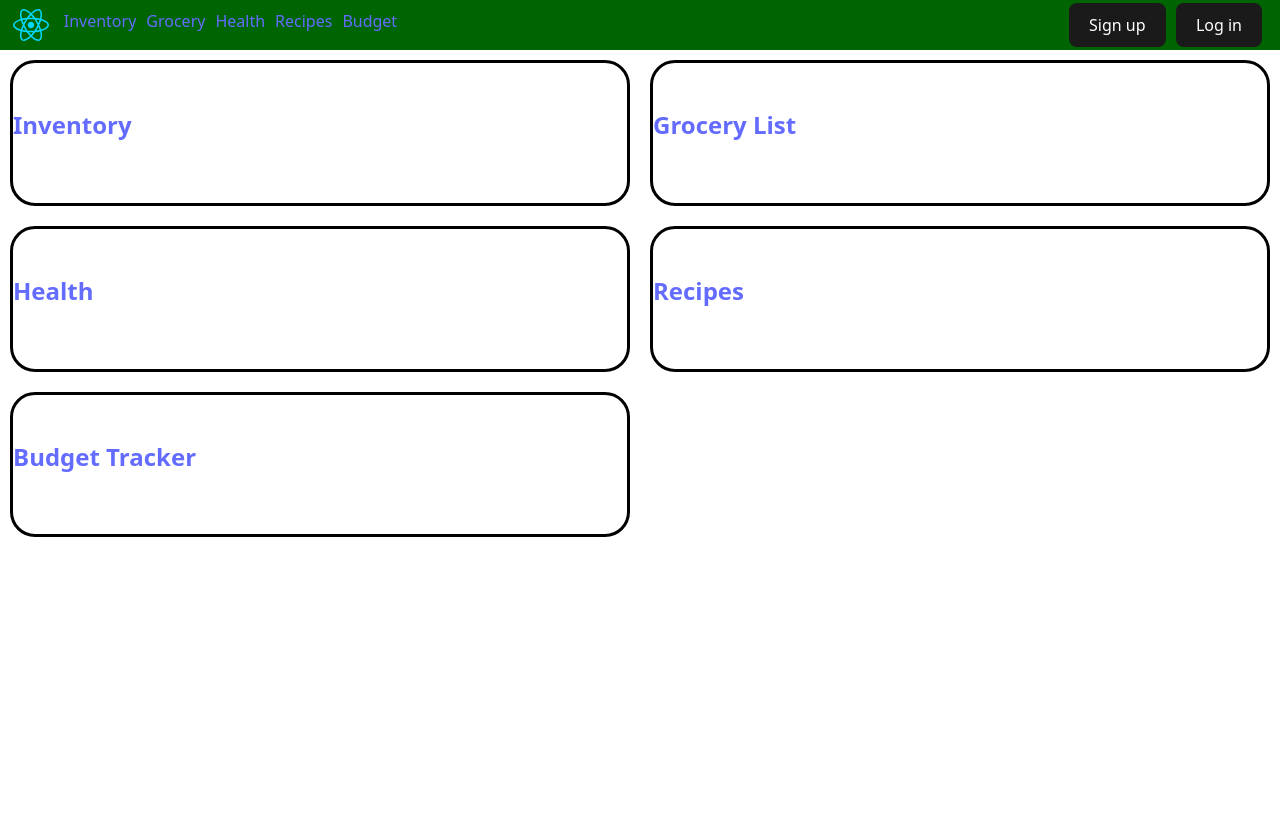
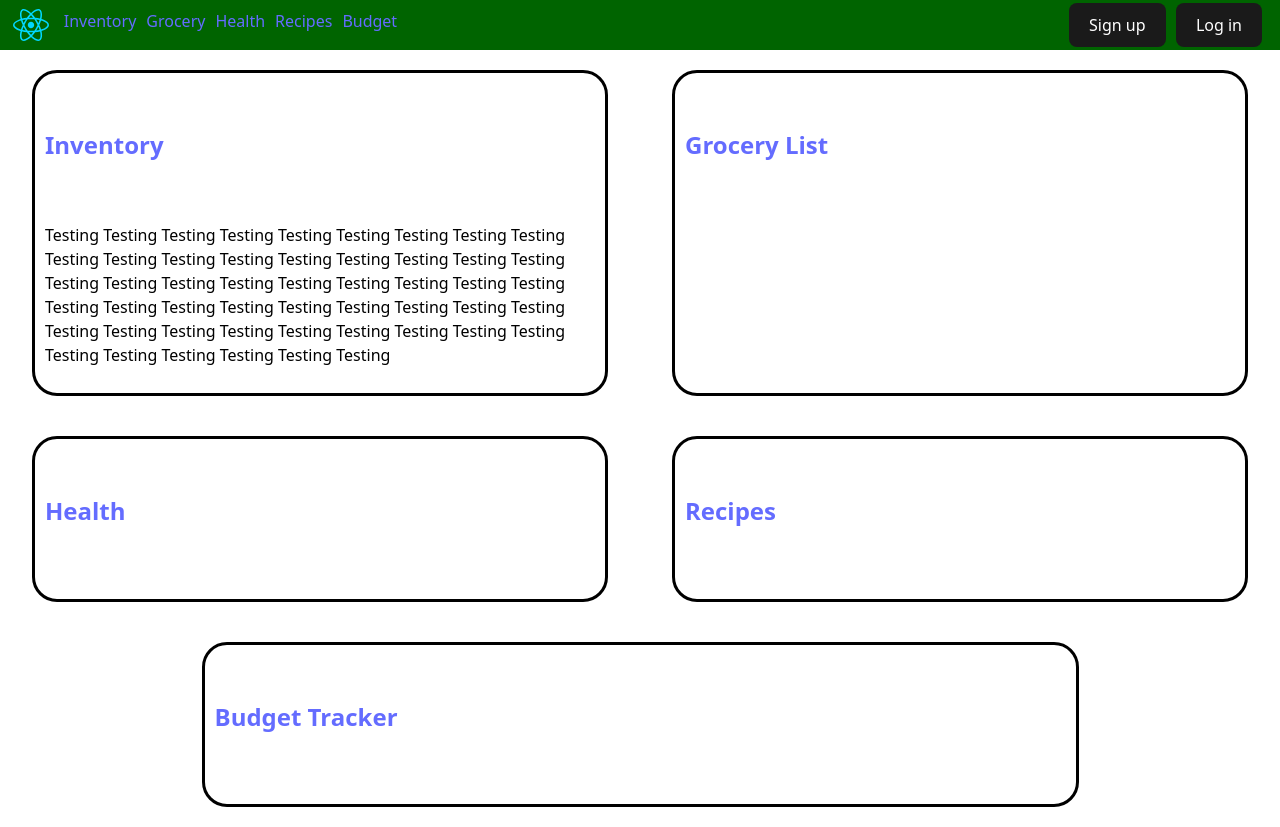
Before and after one commit to PAP-2025-Summer-L6-G1/Final-Project-Frontend, a React (Vite) app: page / in a window 1280 px wide. Before the commit the page ends 800 px from the top, so only its background shows below. Built offline with nearby package versions, Linux system fonts and the light colour scheme.

Commit message:
Add Links to other pages

```diff
--- a/src/pages/Home.css
+++ b/src/pages/Home.css
@@ -6,10 +6,14 @@
 .card {
     border: black solid;
     border-radius: 25px;
-    margin: 10px;
+    padding: 10px;
+    margin: 20px 2.5%;
+    flex: 0.5 40%;
+    overflow-wrap: break-word;
 }
 .card-container {
     width: 100%;
-    display: grid;
-    grid-template-columns: 50% 50%;
+    display: flex;
+    flex-flow: row wrap;
+    justify-content: space-around;
 }
--- a/src/pages/Home.jsx
+++ b/src/pages/Home.jsx
@@ -21,7 +21,7 @@ function Home() {
           <div className='card'>
               <img src=""></img>
               <Link to="/inventory"><h2>Inventory</h2></Link>
-              <p></p>
+              <p>Testing Testing Testing Testing Testing Testing Testing Testing Testing Testing Testing Testing Testing Testing Testing Testing Testing Testing Testing Testing Testing Testing Testing Testing Testing Testing Testing Testing Testing Testing Testing Testing Testing Testing Testing Testing Testing Testing Testing Testing Testing Testing Testing Testing Testing Testing Testing Testing Testing Testing Testing </p>
           </div>
           <div className='card'>
               <img src=""></img>
```
